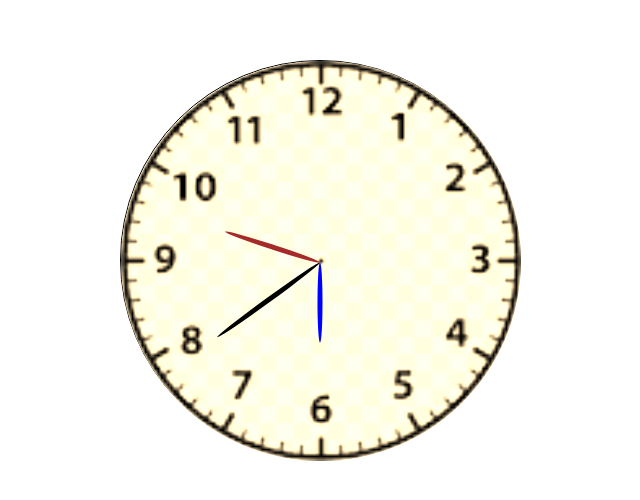
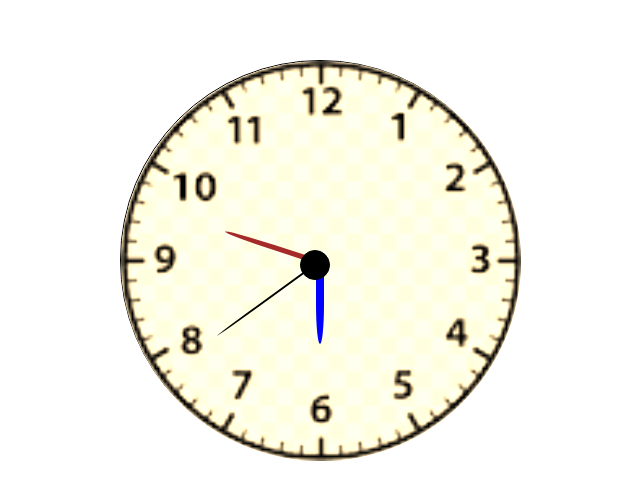
Before and after one commit to Senwere/Analog-clock, a plain HTML site: page index.html in a window 1280 px wide. Shown: the part 140-640 px from the top of the page, without its empty margins (320-960 px from the left). Drawn offline with Linux system fonts and the light colour scheme.

Commit message:
added black middle dot

```diff
--- a/index.html
+++ b/index.html
@@ -13,6 +13,7 @@
         <div id="sec"></div>
         <div id="min"></div>
         <div id="hr"></div>
+        <div id="dot"></div>
     </div>
 </section>
 <script src="main.js"></script>
--- a/style.css
+++ b/style.css
@@ -26,22 +26,26 @@ section{
     position: absolute;
     left: 50%;
     top: 50%;
-    height: 5px;
-
     background-color: black;
-    border-radius: 50%;
+    border-radius: 0 50% 50% 0%;
     transform-origin: left;
     transform: rotate(-90deg);
 }
+
+
 #hr{
+    height: 8px;
     width: 20%;
     background-color: blue;
 }
 #min{
+    height: 5px;
     width: 25%;
     background-color: brown;
 }
 #sec{
+     height: 2px;
+
     width:32%;
 }
 img{
@@ -51,3 +55,16 @@ img{
     position: relative;
     filter:sepia()
 }
+#dot{
+    display: flex;
+    height: 30px;
+    /* width: 90%; */
+    width: 30px;
+    border: 1px solid black;
+    border-radius: 50%;
+    position: relative;
+    background-color: black;
+    margin-top:-54%;
+    margin-left: 45%;
+
+}
```
